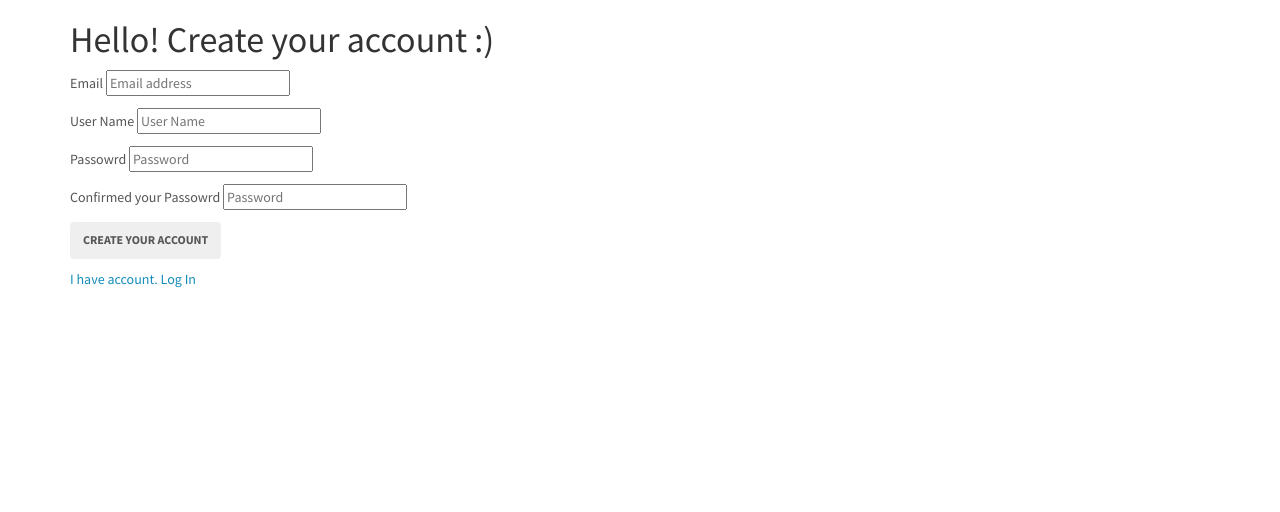
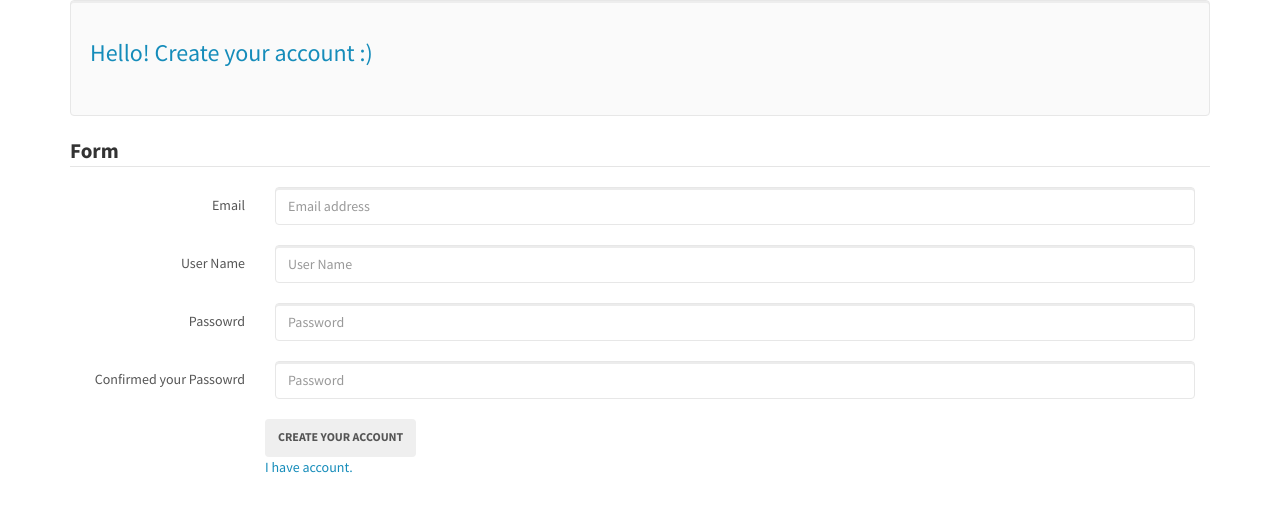
Before and after one commit to WeronikaLudwiczak/Twitter, a PHP site: page /registration_site.php in a window 1280 px wide. Shown: the top 512 px of the page. Run offline with PHP 8.4, Linux system fonts and the light colour scheme; data that the repository does not hold is empty; a stand-in replaces the project's code that opens the database connection.

Commit message:
log in site

```diff
--- a/app/registration_site.php
+++ b/app/registration_site.php
@@ -14,7 +14,7 @@ if($_SERVER['REQUEST_METHOD'] == 'POST'){
        if($correctPassword){
      $registerSucess= $newUser->saveToDB($conn);
        }else{
-           echo ("Check your password!");
+           echo ('<div class="alert alert-dismissible alert-danger">Check your password! Registration Failed</div>');
            echo ('<br>');
        }
 
@@ -25,8 +25,6 @@ if($_SERVER['REQUEST_METHOD'] == 'POST'){
      if(!empty($registerSucess)){
         $_SESSION['loggedUserId'] = $newUser->getId();
         header("Location:index.php");
-    }else{
-        echo "Registration failed";
     }
 }
 
@@ -43,34 +41,48 @@ if($_SERVER['REQUEST_METHOD'] == 'POST'){
 </head>
 <body>
 <div class="container">
-    <div class="title">
-        <h1>Hello! Create your account :)</h1>
+    <div class="well">
+        <h3 class="text-primary">Hello! Create your account :)</h3><br>
     </div>
-    <div class="log">
-<form method="post">
-    <p>
-        <label for="mail">Email</label>
-        <input type="email" name="email" placeholder="Email address">
-    </p>
-        <p>
-        <label for="username">User Name</label>
-        <input type="text" name="username" placeholder="User Name">
-    </p>
-    <p>
-        <label for="password">Passowrd</label>
-        <input type="password" name="password1" placeholder="Password">
-    </p>
-        <p>
-        <label for="password">Confirmed your Passowrd</label>
-        <input type="password" name="password2" placeholder="Password">
-    </p>
+    <div class="form-group">
 
-    <p>
+    <form  method ="post" class="form-horizontal">
+  <fieldset>
+      <legend><strong>Form</strong></legend>
+
+    <label  class="col-lg-2 control-label" for="mail">Email</label>
+      <div class="col-lg-10">
+        <input class="form-control" type="email" name="email" placeholder="Email address"><br>
+      </div>
+
+
+    <label class="col-lg-2 control-label" for="username">User Name</label>
+      <div class="col-lg-10">
+          <input class="form-control" type="text" name="username" placeholder="User Name"><br>
+      </div>
+
+    <label class="col-lg-2 control-label" for="password">Passowrd</label>
+      <div class="col-lg-10">
+          <input class="form-control" type="password" name="password1" placeholder="Password"><br>
+      </div>
+
+    <label class="col-lg-2 control-label" for="password">Confirmed your Passowrd</label>
+      <div class="col-lg-10">
+          <input class="form-control" type="password" name="password2" placeholder="Password"><br>
+      </div>
+
+    <div class="form-group">
+      <div class="col-lg-10 col-lg-offset-2">
         <button type="submit" class="btn" name="register">Create your account</button>
-    </p>
-    <p><a href="login.php">I have account. Log In</a></p>
+       <p> <a href="login.php">I have account.</a></p>
+      </div>
     </div>
+
+
+    </div>
+  </fieldset>
 </form>
+
 
 </div>
 </body>
```
Also changed, not shown: app/index.php (+44 -0 lines), app/login.php (+32 -13 lines).
